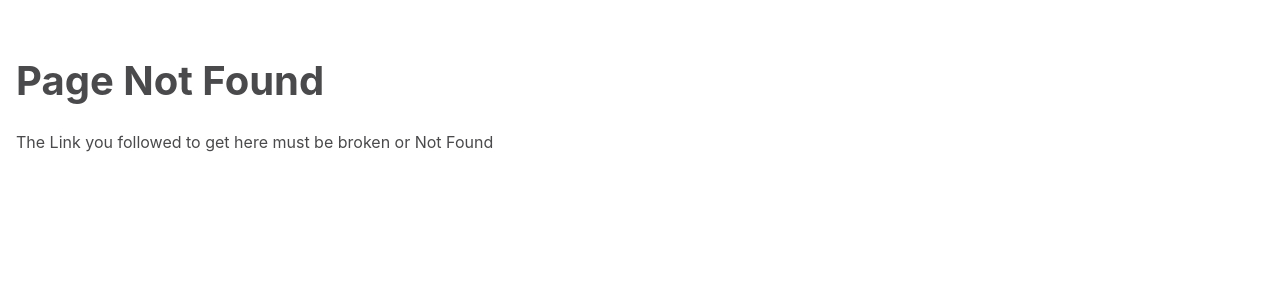
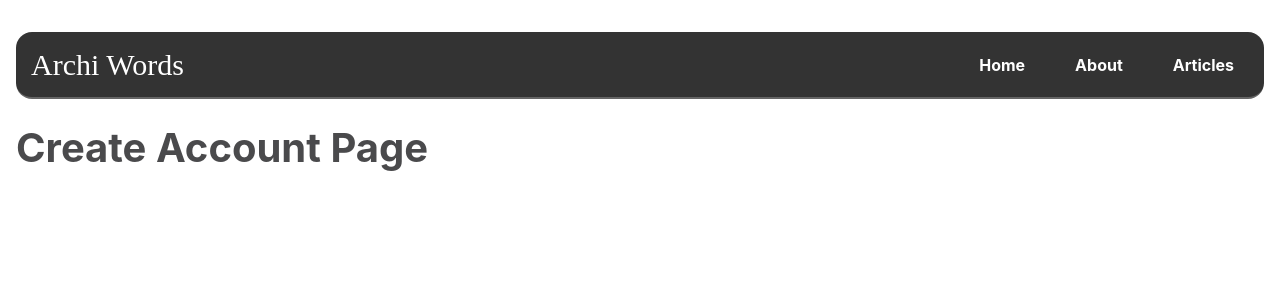
Before and after one commit to LahiruLiyanage/Archi-Words, a React (Vite) app in the folder front-end/: page /create-account in a window 1280 px wide. Before the commit this address had no page. Shown: the top 300 px of the page. Built offline with nearby package versions, Linux system fonts and the light colour scheme; a web font is replaced by a local one.

Commit message:
Add Login and CreateAccount Pages

```diff
--- /dev/null
+++ b/front-end/src/pages/CreateAccountPage.jsx
@@ -0,0 +1,5 @@
+export default function CreateAccountPage() {
+    return (
+        <h1>Create Account Page</h1>
+    );
+}
--- /dev/null
+++ b/front-end/src/pages/LoginPage.jsx
@@ -0,0 +1,5 @@
+export default function LoginPage() {
+    return (
+        <h1>Log In</h1>
+    );
+}
```
Also changed, not shown: front-end/src/App.jsx (+8 -1 lines).
